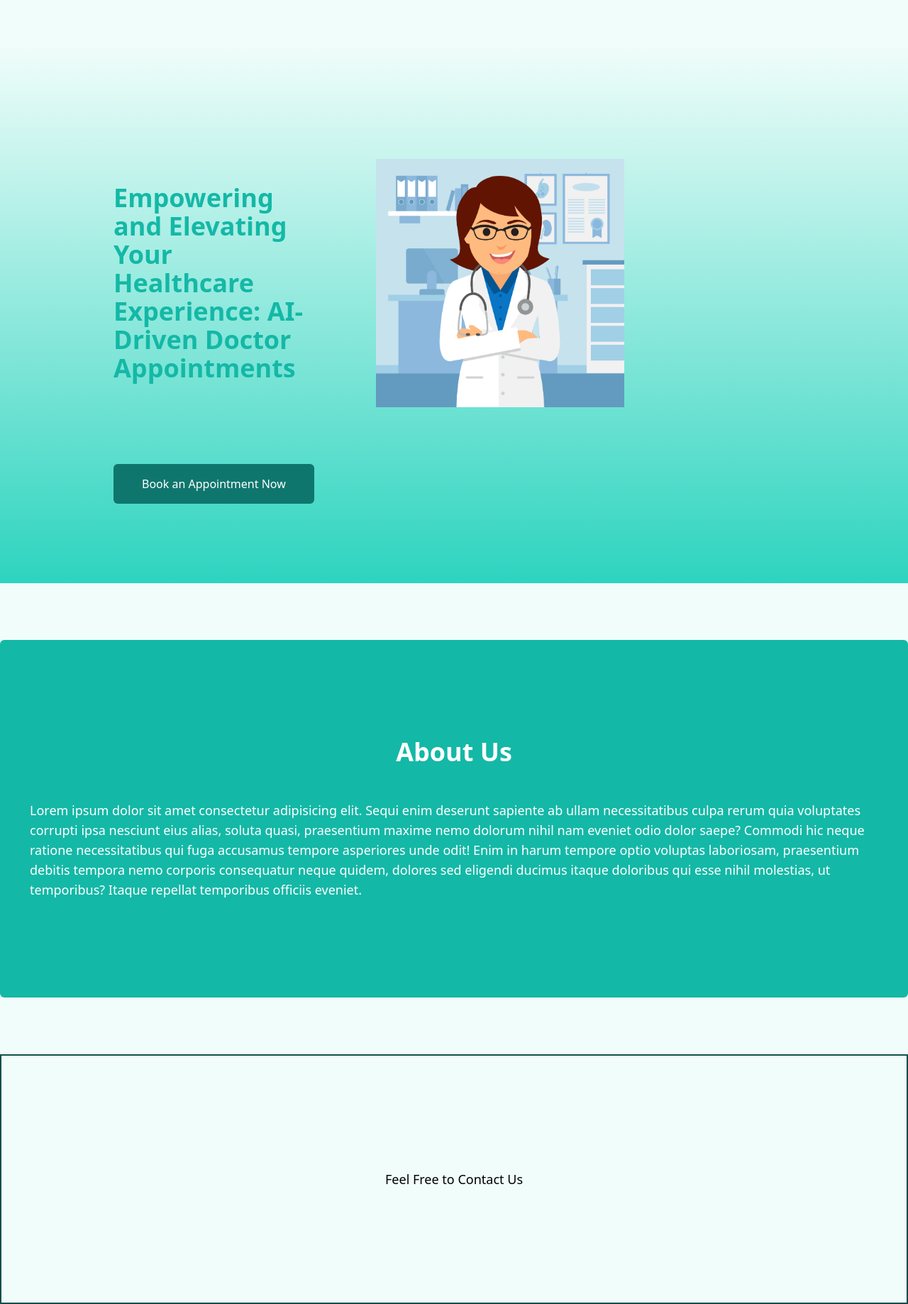
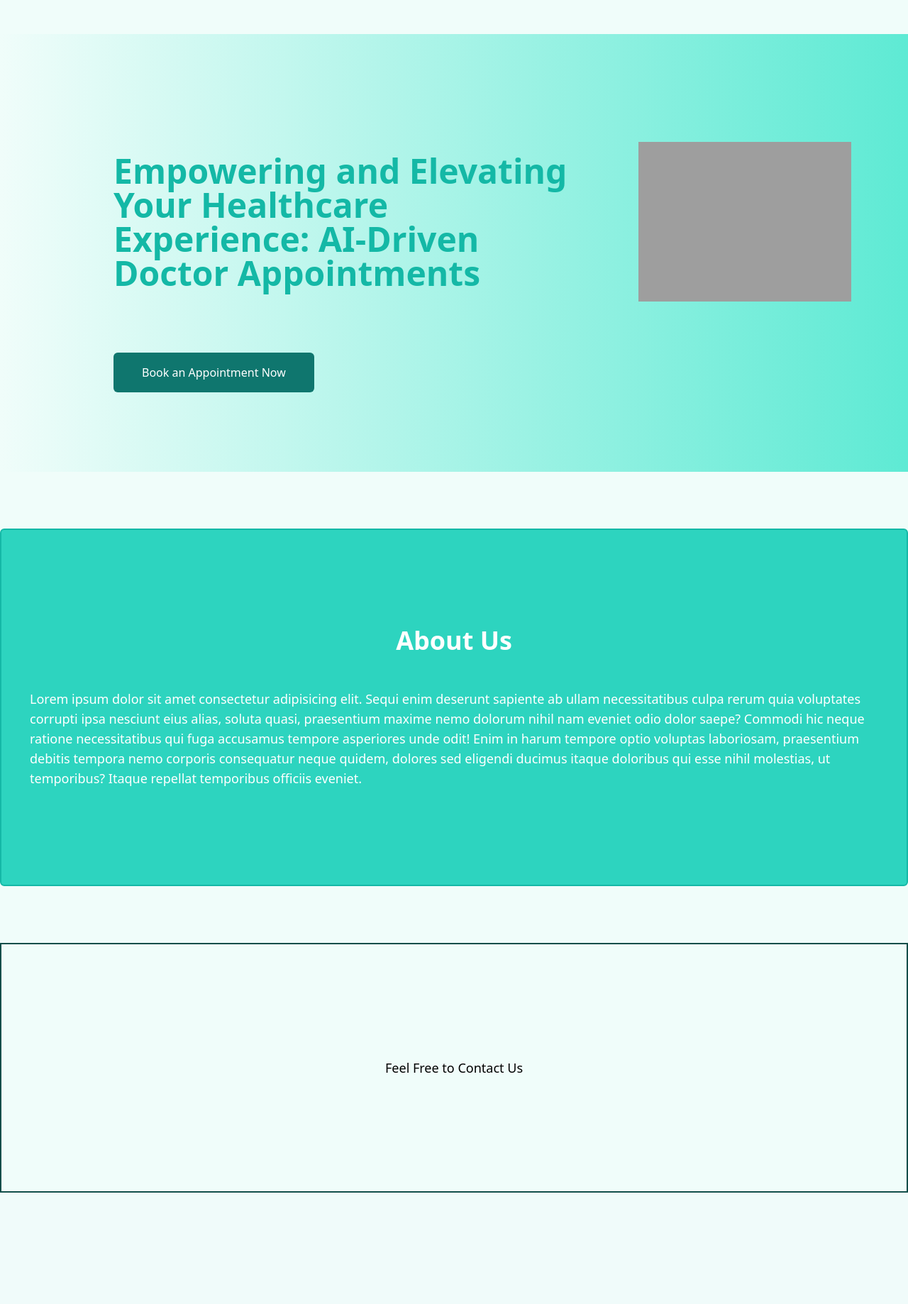
Before and after one commit to rajarshigit14/AI-Doctor-Appointment, a Python web app: template templates/index.html in a window 1280 px wide. Shown: the part 76-1914 px from the top of the page at 71% size. After the commit the page ends 1757 px from the top, so only its background shows below. Run offline with Jinja, Linux system fonts and the light colour scheme; the template is opened without the code that fills it, so the values that code supplies are empty; style sheets or scripts are compiled from the project's sources; grey boxes are pictures that could not be loaded.

Commit message:
Updated hero section spacing ,font size and gradient

```diff
--- a/templates/index.html
+++ b/templates/index.html
@@ -19,11 +19,11 @@
     </nav>
 
     <!--Hero Section-->
-    <div class="container flex px-10 py-24 bg-gradient-to-b from-teal-50 to-teal-400 ... mx-auto mt-16 h-max text-teal-500  border-teal-900">
-        <div class="w-2/3 mx-10">
-            <div class="flex justify-evenly items-center py-10">
-                <p class="font-BalooBhai2 font-bold text-4xl mx-10 px-10 py-6 text-gradient">Empowering and Elevating Your Healthcare Experience: AI-Driven Doctor Appointments</p>
-                <img class="py-6" src="/img/doctors1.jpg" alt="logo" width="350">
+    <div class="container flex px-10 py-24 bg-gradient-to-r from-teal-50 to-teal-300 ... mx-auto mt-12 h-max text-teal-500  border-teal-900">
+        <div class="mx-10">
+            <div class="flex justify-evenly items-center py-8">
+                <p class="font-BalooBhai2 font-bold text-5xl  mx-10 px-10 py-6 text-gradient">Empowering and Elevating Your Healthcare Experience: AI-Driven Doctor Appointments</p>
+                <img class=" py-6" src="/images/doctors1.jpg" alt="logo" width="300">
             </div>
             <div class="flex justify-start px-10 py-4 mx-10">
                 <button class="text-white bg-teal-700 hover:bg-white hover:text-teal-700 border-none border-teal-700 rounded-md px-10 py-4">Book an Appointment Now</button>
@@ -33,7 +33,7 @@
 
     <!--About Us-->
 
-    <div class="flex flex-col text-white bg-teal-500 container px-10 py-28 mx-auto mt-20 h-max items-center justify-center font-BalooBhai2 border-2 border-teal-500 rounded-md " id="about">
+    <div class="flex flex-col text-white bg-teal-400 container px-10 py-28 mx-auto mt-20 h-max items-center justify-center font-BalooBhai2 border-2 border-teal-500 rounded-md " id="about">
         <div class="flex flex-col items-center">
             <h1 class="text-4xl font-bold py-6">About Us</h1>
             <p class="text-lg py-6">Lorem ipsum dolor sit amet consectetur adipisicing elit. Sequi enim deserunt sapiente ab ullam necessitatibus culpa rerum quia voluptates corrupti ipsa nesciunt eius alias, soluta quasi, praesentium maxime nemo dolorum nihil nam eveniet odio dolor saepe? Commodi hic neque ratione necessitatibus qui fuga accusamus tempore asperiores unde odit! Enim in harum tempore optio voluptas laboriosam, praesentium debitis tempora nemo corporis consequatur neque quidem, dolores sed eligendi ducimus itaque doloribus qui esse nihil molestias, ut temporibus? Itaque repellat temporibus officiis eveniet.</p>
```
